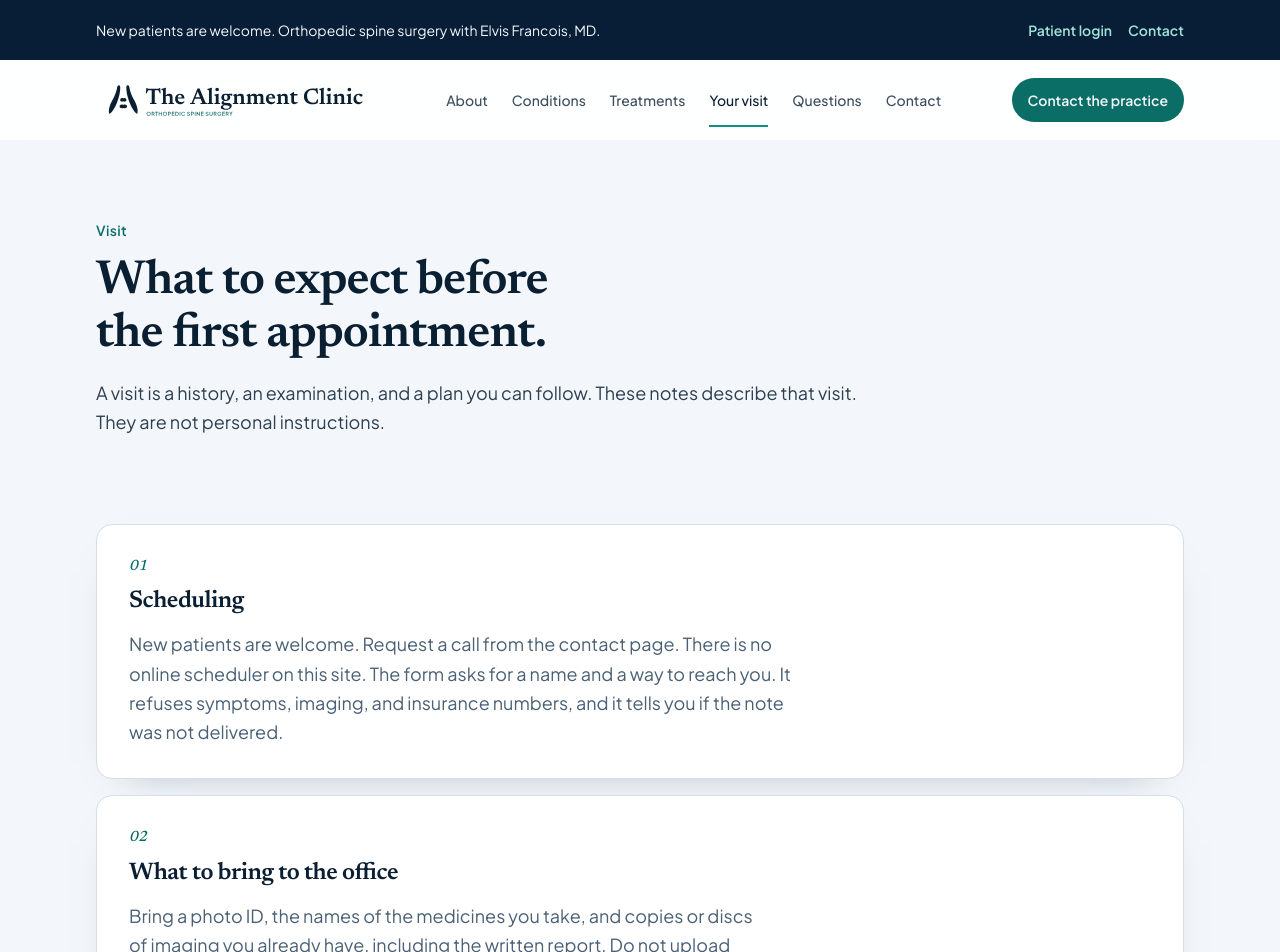
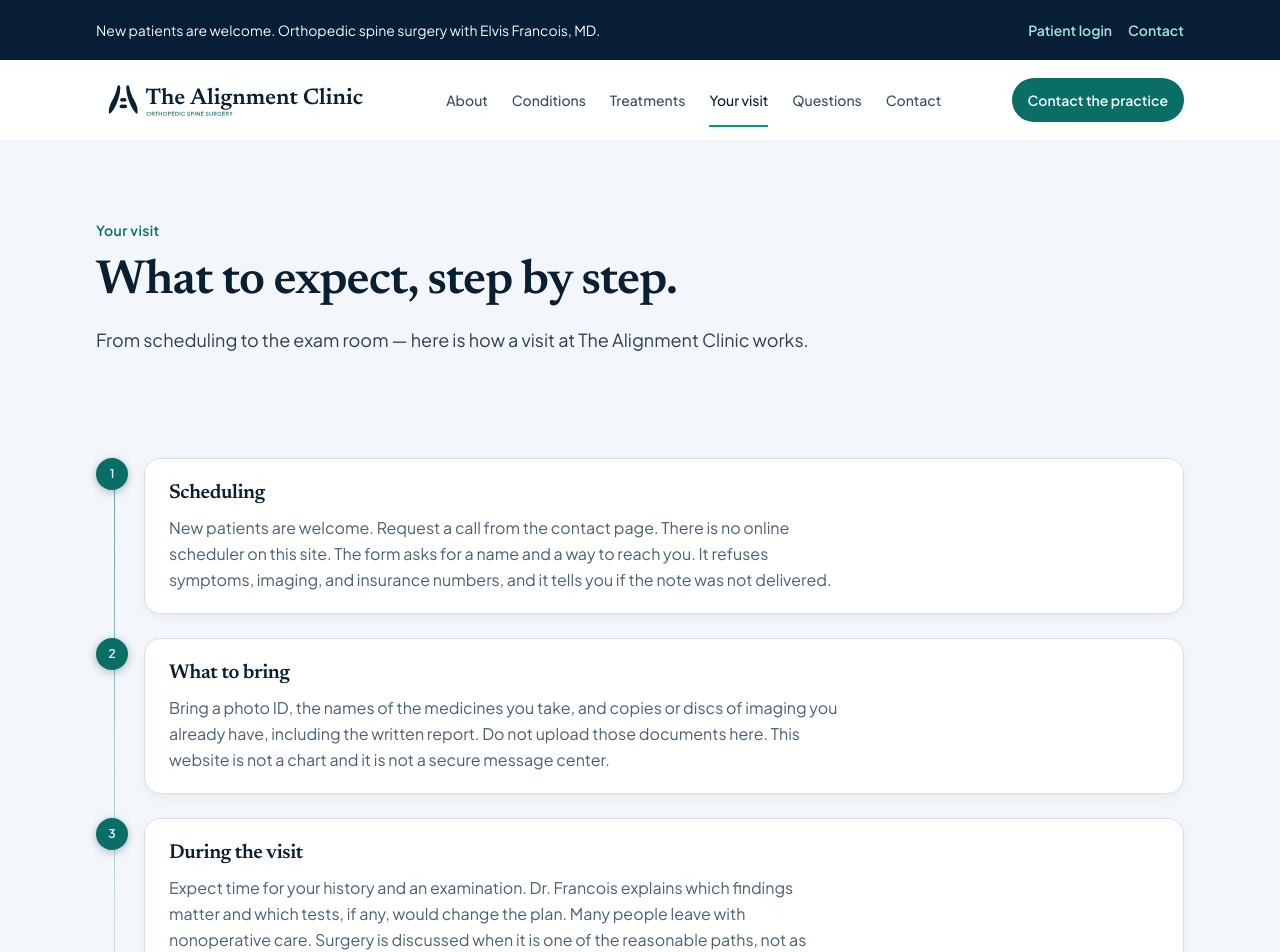
Before and after one commit to AntimatterIDE/elvis-practice, a Next.js app: page /visit in a window 1280 px wide. Shown: the top 952 px of the page. Built offline with nearby package versions, Linux system fonts and the light colour scheme.

Commit message:
antimatter: checkpoint ch_muwznnt9_1

```diff
--- a/app/(site)/visit/page.tsx
+++ b/app/(site)/visit/page.tsx
@@ -9,25 +9,35 @@ export const metadata: Metadata = publicPageMetadata({
   canonical: "/visit",
 });
 
-const sections = [
+const steps = [
   {
+    number: 1,
     heading: "Scheduling",
+    icon: "phone",
     body: "New patients are welcome. Request a call from the contact page. There is no online scheduler on this site. The form asks for a name and a way to reach you. It refuses symptoms, imaging, and insurance numbers, and it tells you if the note was not delivered.",
   },
   {
-    heading: "What to bring to the office",
+    number: 2,
+    heading: "What to bring",
+    icon: "bag",
     body: "Bring a photo ID, the names of the medicines you take, and copies or discs of imaging you already have, including the written report. Do not upload those documents here. This website is not a chart and it is not a secure message center.",
   },
   {
+    number: 3,
     heading: "During the visit",
+    icon: "stethoscope",
     body: "Expect time for your history and an examination. Dr. Francois explains which findings matter and which tests, if any, would change the plan. Many people leave with nonoperative care. Surgery is discussed when it is one of the reasonable paths, not as the default.",
   },
   {
+    number: 4,
     heading: "Preparation",
+    icon: "clipboard",
     body: "Instructions for imaging, injections, or surgery depend on the plan you make in person. You receive those instructions from the practice after the visit. This page does not guess them.",
   },
   {
+    number: 5,
     heading: "Insurance and payment",
+    icon: "card",
     body: "Bring your insurance card to the visit and ask which plans the practice is billing. This website does not publish a plan list, a price, or a guarantee of coverage. Do not send member IDs or claim numbers through the contact form.",
   },
 ];
@@ -36,19 +46,32 @@ export default function VisitPage() {
   return (
     <article className="mx-auto max-w-6xl px-5 py-16 md:px-8 md:py-20">
       <PageIntro
-        kicker="Visit"
-        title="What to expect before the first appointment."
-        lede="A visit is a history, an examination, and a plan you can follow. These notes describe that visit. They are not personal instructions."
+        kicker="Your visit"
+        title="What to expect, step by step."
+        lede="From scheduling to the exam room — here is how a visit at The Alignment Clinic works."
       />
-      <div className="mt-10 grid gap-4">
-        {sections.map((section, index) => (
-          <section key={section.heading} className="rounded-2xl border border-line bg-card p-6 card-shadow md:p-8">
-            <p className="kicker text-oxide-deep">0{index + 1}</p>
-            <h2 className="mt-2 font-display text-2xl font-semibold tracking-tight">{section.heading}</h2>
-            <p className="mt-3 max-w-2xl text-lg leading-relaxed text-muted">{section.body}</p>
-          </section>
-        ))}
+      <div className="relative mt-14">
+        {/* vertical timeline line */}
+        <div className="absolute left-[1.125rem] top-0 h-full w-px bg-gradient-to-b from-oxide-deep/60 via-oxide-deep/20 to-transparent" />
+        <ol className="grid gap-6">
+          {steps.map((step) => (
+            <li key={step.number} className="relative pl-10 md:pl-12">
+              {/* step number badge */}
+              <span className="absolute left-0 top-0 flex size-8 items-center justify-center rounded-full bg-oxide-deep text-xs font-bold text-paper shadow-[0_2px_8px_rgb(7_30_54_/_0.3)]">
+                {step.number}
+              </span>
+              <div className="rounded-2xl border border-line bg-card px-6 py-5 shadow-[0_4px_16px_-8px_rgb(7_30_54_/_0.18)]">
+                <h2 className="font-display text-xl font-semibold text-ink">{step.heading}</h2>
+                <p className="mt-2 max-w-2xl leading-relaxed text-muted">{step.body}</p>
+              </div>
+            </li>
+          ))}
+        </ol>
       </div>
+      <p className="mt-12 max-w-3xl rounded-2xl border border-line bg-mist px-6 py-5 text-sm leading-relaxed text-ink/80">
+        This website is not a chart and it is not a secure message center. Do not send medical
+        information, member IDs, or claim numbers through the contact form.
+      </p>
     </article>
   );
 }
```
